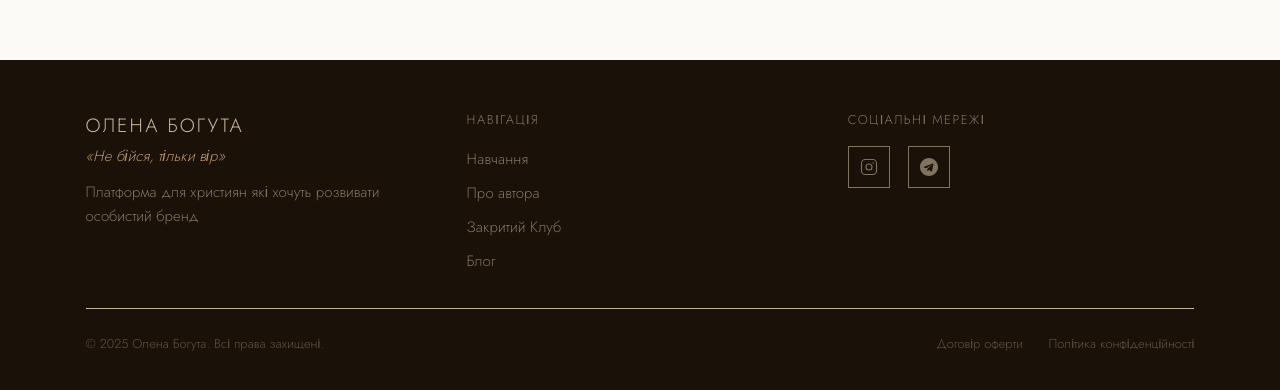
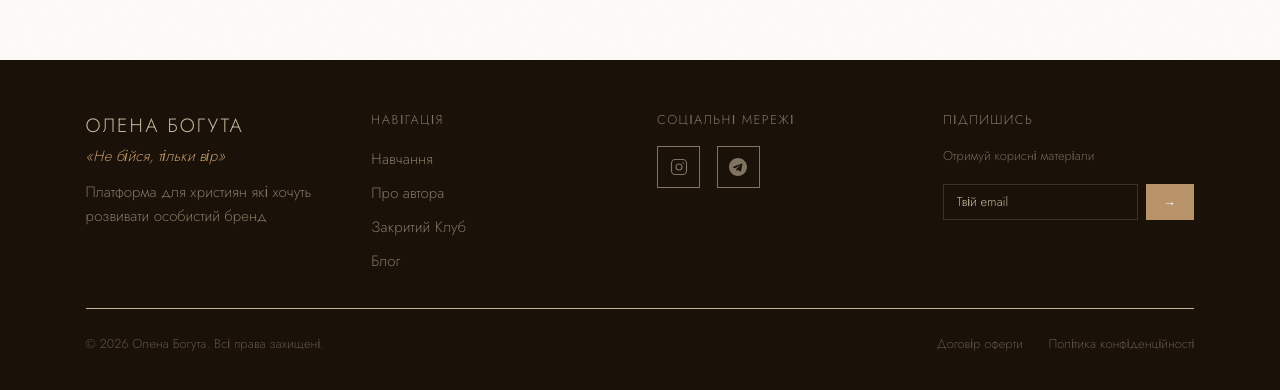
Before and after one commit to abohuta/olenabohuta-platform, a Next.js app: page /blog in a window 1280 px wide. Shown: the part 740-1130 px from the top of the page. Built offline with nearby package versions, Linux system fonts and the light colour scheme.

Commit message:
update CTA, footer with email subscription, auto year

```diff
--- a/app/components/Footer.tsx
+++ b/app/components/Footer.tsx
@@ -1,8 +1,46 @@
+"use client";
+import { useState } from "react";
+
+function EmailFooterForm() {
+  const [email, setEmail] = useState("");
+  const [sent, setSent] = useState(false);
+
+  const handleSubmit = (e: React.FormEvent) => {
+    e.preventDefault();
+    if (email) setSent(true);
+  };
+
+  if (sent) {
+    return <p className="text-xs text-[var(--accent)]">Дякуємо! Чекай на листа 💛</p>;
+  }
+
+  return (
+    <form onSubmit={handleSubmit} className="flex gap-2">
+      <input
+        type="email"
+        value={email}
+        onChange={(e) => setEmail(e.target.value)}
+        placeholder="Твій email"
+        required
+        className="flex-1 px-3 py-2 bg-transparent border border-[rgba(196,180,154,0.2)] text-[var(--taupe)] placeholder-[var(--taupe)] text-xs focus:outline-none focus:border-[var(--accent)] transition-colors min-w-0"
+      />
+      <button
+        type="submit"
+        className="px-4 py-2 bg-[var(--accent)] text-white text-xs tracking-widest uppercase hover:bg-[var(--brown)] transition-colors whitespace-nowrap"
+      >
+        →
+      </button>
+    </form>
+  );
+}
+
 export default function Footer() {
   return (
     <footer className="bg-[#1A1109] px-6 md:px-20 py-12">
       <div className="max-w-7xl mx-auto">
-        <div className="grid grid-cols-1 md:grid-cols-3 gap-8 mb-8">
+        <div className="grid grid-cols-1 md:grid-cols-4 gap-8 mb-8">
+
+          {/* Колонка 1 — Лого */}
           <div>
             <p className="text-lg tracking-widest uppercase text-[var(--taupe)] mb-1">Олена Богута</p>
             <p className="text-sm text-[var(--accent)] italic mb-3">«Не бійся, тільки вір»</p>
@@ -10,6 +48,8 @@ export default function Footer() {
               Платформа для християн які хочуть розвивати особистий бренд
             </p>
           </div>
+
+          {/* Колонка 2 — Навігація */}
           <div>
             <p className="text-xs tracking-widest uppercase text-[var(--taupe)] opacity-60 mb-4">Навігація</p>
             <ul className="list-none space-y-2">
@@ -27,6 +67,8 @@ export default function Footer() {
               ))}
             </ul>
           </div>
+
+          {/* Колонка 3 — Соціальні мережі */}
           <div>
             <p className="text-xs tracking-widest uppercase text-[var(--taupe)] opacity-60 mb-4">Соціальні мережі</p>
             <div className="flex gap-4">
@@ -44,14 +86,27 @@ export default function Footer() {
               </a>
             </div>
           </div>
+
+          {/* Колонка 4 — Розсилка */}
+          <div>
+            <p className="text-xs tracking-widest uppercase text-[var(--taupe)] opacity-60 mb-4">Підпишись</p>
+            <p className="text-xs text-[var(--taupe)] opacity-50 leading-relaxed mb-4">
+              Отримуй корисні матеріали
+            </p>
+            <EmailFooterForm />
+          </div>
+
         </div>
+
+        {/* Нижній рядок */}
         <div className="border-t border-[var(--taupe)] border-opacity-10 pt-6 flex flex-col md:flex-row justify-between items-center gap-4">
-          <p className="text-xs text-[var(--taupe)] opacity-40">© 2025 Олена Богута. Всі права захищені.</p>
+          <p className="text-xs text-[var(--taupe)] opacity-40">© {new Date().getFullYear()} Олена Богута. Всі права захищені.</p>
           <div className="flex gap-6">
             <a href="/oferta" className="text-xs text-[var(--taupe)] opacity-40 no-underline hover:opacity-80 transition-opacity">Договір оферти</a>
             <a href="/privacy" className="text-xs text-[var(--taupe)] opacity-40 no-underline hover:opacity-80 transition-opacity">Політика конфіденційності</a>
           </div>
         </div>
+
       </div>
     </footer>
   );
--- a/app/page.tsx
+++ b/app/page.tsx
@@ -20,6 +20,45 @@ function useReveal() {
     els.forEach((el) => observer.observe(el));
     return () => observer.disconnect();
   }, []);
+}
+function EmailForm() {
+  const [email, setEmail] = React.useState("");
+  const [sent, setSent] = React.useState(false);
+
+  const handleSubmit = (e: React.FormEvent) => {
+    e.preventDefault();
+    if (email) {
+      setSent(true);
+    }
+  };
+
+  if (sent) {
+    return (
+      <div className="text-center py-4">
+        <span className="text-[var(--accent)] text-2xl block mb-3">✦</span>
+        <p className="text-[var(--cream)] text-lg">Дякуємо! Чекай на листа 💛</p>
+      </div>
+    );
+  }
+
+  return (
+    <form onSubmit={handleSubmit} className="flex flex-col sm:flex-row gap-3 max-w-md mx-auto">
+      <input
+        type="email"
+        value={email}
+        onChange={(e) => setEmail(e.target.value)}
+        placeholder="Твій email"
+        required
+        className="flex-1 px-5 py-3 bg-transparent border border-[rgba(184,147,106,0.3)] text-[var(--cream)] placeholder-[var(--taupe)] text-sm focus:outline-none focus:border-[var(--accent)] transition-colors"
+      />
+      <button
+        type="submit"
+        className="px-8 py-3 bg-[var(--accent)] text-white text-xs tracking-widest uppercase hover:bg-[var(--brown)] transition-colors whitespace-nowrap"
+      >
+        Підписатись
+      </button>
+    </form>
+  );
 }
 function Carousel() {
   const [current, setCurrent] = React.useState(0);
@@ -145,9 +184,14 @@ export default function Home() {
     Експерт з розвитку особистого бренду для християн. Допомагаю інфлюенсерам та фахівцям різних ніш запускати блог з нуля, монетизувати експертність і створювати власні унікальні продукти.
   </p>
 </div>
-          <a href="/navchannya" className="inline-block px-10 py-4 bg-[var(--dark)] text-[var(--cream)] no-underline text-xs tracking-widest uppercase self-start hover:bg-[var(--accent)] transition-colors">
-            Переглянути продукти
-          </a>
+          <div className="flex flex-col sm:flex-row gap-3 mt-2">
+            <a href="/navchannya" className="inline-block px-10 py-4 bg-[var(--dark)] text-[var(--cream)] no-underline text-xs tracking-widest uppercase hover:bg-[var(--accent)] transition-colors text-center">
+              Переглянути продукти
+            </a>
+            <a href="https://docs.google.com/forms/d/1GTJ6oijlCOO7GfUMlhvGealas2Vo5GI7bh-uaAljfdQ/edit" target="_blank" className="inline-block px-10 py-4 border border-[var(--accent)] text-[var(--accent)] no-underline text-xs tracking-widest uppercase hover:bg-[var(--accent)] hover:text-white transition-colors text-center">
+              Хочу вчитися
+            </a>
+          </div>
         </div>
         <div className="relative min-h-[50vh] md:min-h-screen bg-[var(--sand)]">
           <img
@@ -252,15 +296,13 @@ export default function Home() {
 
       {/* КОНТАКТ */}
       <section id="contact" className="px-6 md:px-20 py-20 md:py-32 bg-[var(--dark)] text-center">
-        <p className="text-xs tracking-[0.35em] uppercase text-[var(--taupe)] mb-4">
-          Зв'язок
-        </p>
-        <h2 className="font-cormorant text-5xl md:text-7xl font-light text-[var(--cream)] leading-tight mb-8">
-          Давай створимо<br />
+        <p className="text-xs tracking-[0.35em] uppercase text-[var(--taupe)] mb-4 reveal">Зв'язок</p>
+        <h2 className="text-4xl md:text-6xl font-medium text-[var(--cream)] leading-tight mb-8 reveal reveal-delay-1">
+          Давай побудуємо<br />
           <em className="italic text-[var(--accent)]">твій бренд</em><br />
           разом
         </h2>
-        <div className="flex flex-col md:flex-row gap-4 justify-center">
+        <div className="flex flex-col md:flex-row gap-4 justify-center reveal reveal-delay-2">
           <a href="https://t.me/olenabohuta" target="_blank" className="px-10 py-4 bg-[var(--accent)] text-white no-underline text-xs tracking-widest uppercase hover:bg-[var(--brown)] transition-colors">
             Telegram
           </a>
```
